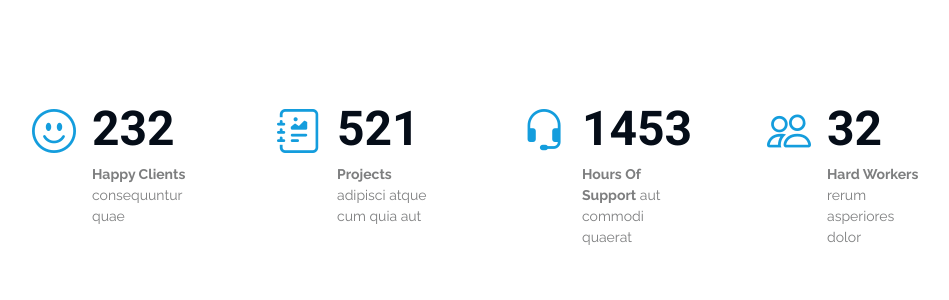
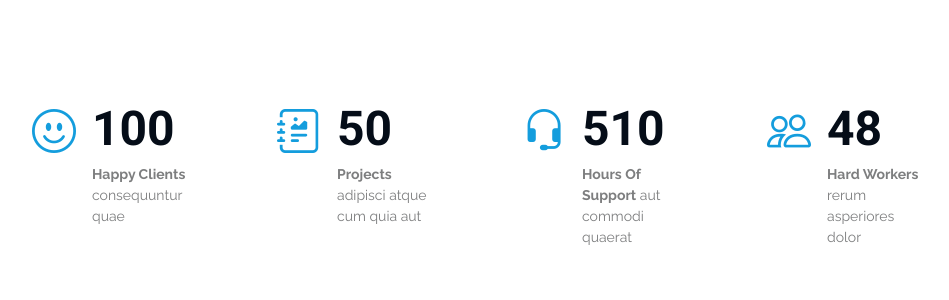
Before and after one commit to Avishka21/Avishka_Jayawardana_Portfolio, a PHP site: page / in a window 1280 px wide. Shown: the part 1660-1960 px from the top of the page, without its empty margins (310-1259 px from the left). Run offline with PHP 8.4, Linux system fonts and the light colour scheme.

Commit message:
UI Changes

```diff
--- a/index.php
+++ b/index.php
@@ -136,7 +136,7 @@
           <div class="col-lg-3 col-md-6">
             <div class="stats-item">
               <i class="bi bi-emoji-smile"></i>
-              <span data-purecounter-start="0" data-purecounter-end="232" data-purecounter-duration="1" class="purecounter"></span>
+              <span data-purecounter-start="0" data-purecounter-end="100" data-purecounter-duration="1" class="purecounter"></span>
               <p><strong>Happy Clients</strong> <span>consequuntur quae</span></p>
             </div>
           </div><!-- End Stats Item -->
@@ -144,7 +144,7 @@
           <div class="col-lg-3 col-md-6">
             <div class="stats-item">
               <i class="bi bi-journal-richtext"></i>
-              <span data-purecounter-start="0" data-purecounter-end="521" data-purecounter-duration="1" class="purecounter"></span>
+              <span data-purecounter-start="0" data-purecounter-end="50" data-purecounter-duration="1" class="purecounter"></span>
               <p><strong>Projects</strong> <span>adipisci atque cum quia aut</span></p>
             </div>
           </div><!-- End Stats Item -->
@@ -152,7 +152,7 @@
           <div class="col-lg-3 col-md-6">
             <div class="stats-item">
               <i class="bi bi-headset"></i>
-              <span data-purecounter-start="0" data-purecounter-end="1453" data-purecounter-duration="1" class="purecounter"></span>
+              <span data-purecounter-start="0" data-purecounter-end="510" data-purecounter-duration="1" class="purecounter"></span>
               <p><strong>Hours Of Support</strong> <span>aut commodi quaerat</span></p>
             </div>
           </div><!-- End Stats Item -->
@@ -160,7 +160,7 @@
           <div class="col-lg-3 col-md-6">
             <div class="stats-item">
               <i class="bi bi-people"></i>
-              <span data-purecounter-start="0" data-purecounter-end="32" data-purecounter-duration="1" class="purecounter"></span>
+              <span data-purecounter-start="0" data-purecounter-end="48" data-purecounter-duration="1" class="purecounter"></span>
               <p><strong>Hard Workers</strong> <span>rerum asperiores dolor</span></p>
             </div>
           </div><!-- End Stats Item -->
```
